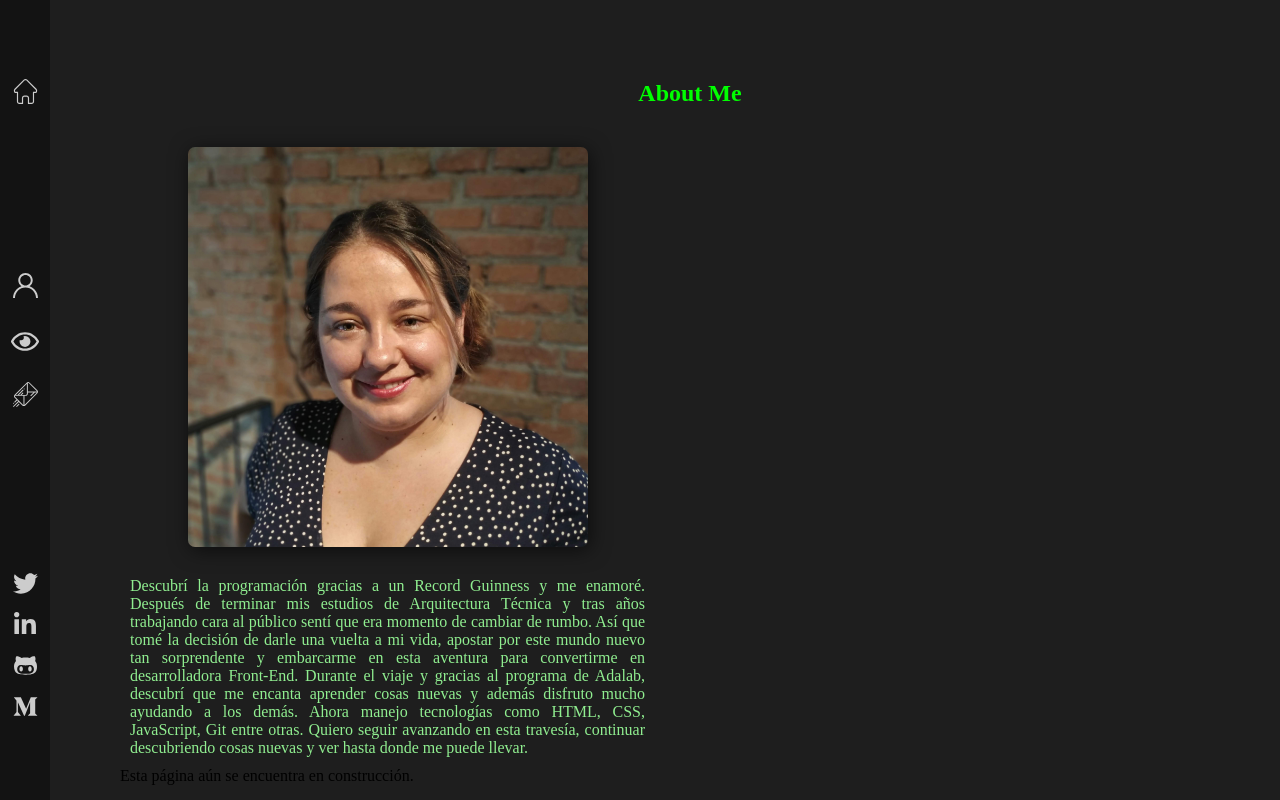
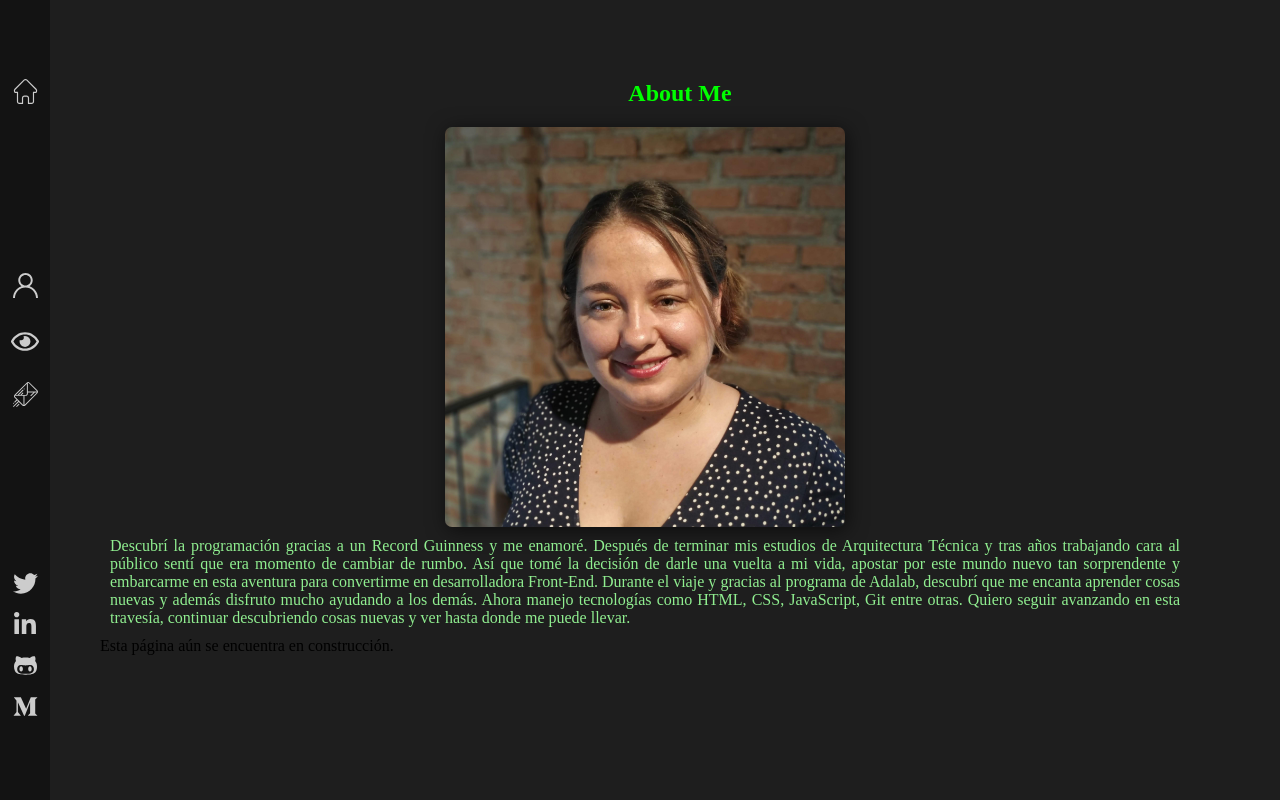
Before and after one commit to EvaMarco/portfolio, a website: page docs/info.html in a window 1280 px wide. Shown: the top 800 px of the page. Drawn offline with nearby package versions, Linux system fonts and the light colour scheme; files that its build step writes are made by us from their sources.

Commit message:
Add resposive styles to about

```diff
--- a/_src/assets/scss/partials/_about.scss
+++ b/_src/assets/scss/partials/_about.scss
@@ -1,7 +1,7 @@
 .about{
   min-height:100vh;
   @media (min-width: 768px){
-    padding-left: 100px;
+    padding-left: 80px;
   }
 }
 .about__title{
@@ -13,8 +13,11 @@
   height: 200px;
   border-radius: 7px;
   box-shadow: 2px  3px 20px rgba(0, 0, 0, 0.603);
-  margin: 20px auto;
+  margin: 0px auto;
   @media (min-width: 768px){
+    height: 300px;
+  }
+  @media (min-width: 1024px){
     height: 400px;
   }
 }
@@ -28,18 +31,22 @@
   grid-template-rows: auto auto;
 
   @media (min-width: 768px){
+    grid-template-columns: auto auto;
+    grid-template-rows: auto ;
+  }
+  @media (min-width: 1024px){
     grid-gap: 30px;
-    grid-template-columns: 1fr 1fr;
+    grid-template-columns: auto auto;
   }
 }
 .personal__info{
   display: flex;
-  justify-content: center;
+  justify-content: flex-start;
   flex-direction: column;
   padding: 20px;
 }
 .skills{
-  padding: 35px 20px;
+  padding: 20px 20px;
 }
 .skill__title{
   color:lime;
```
Also changed, not shown: _src/templates/partials/_info-about.html (+5 -5 lines).
